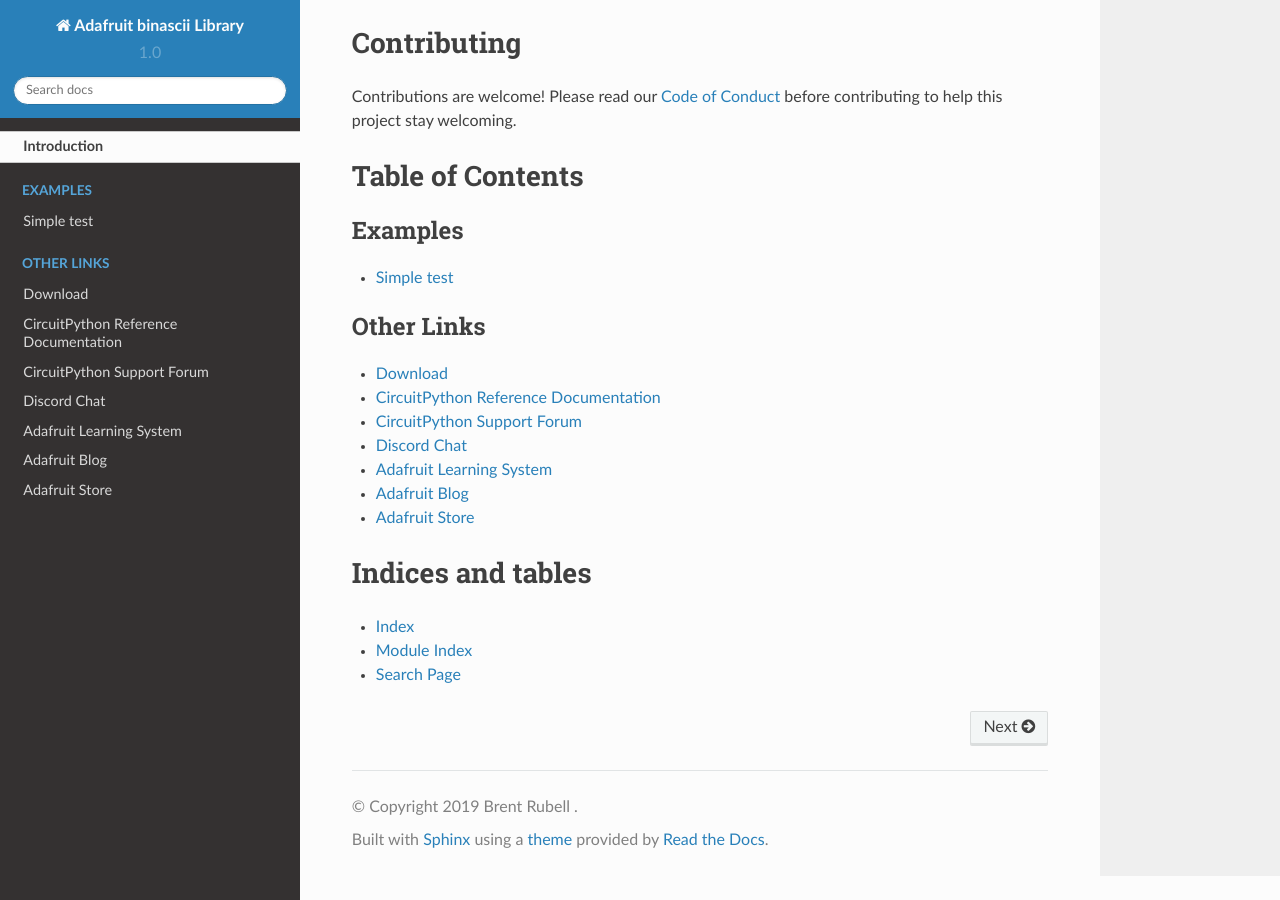
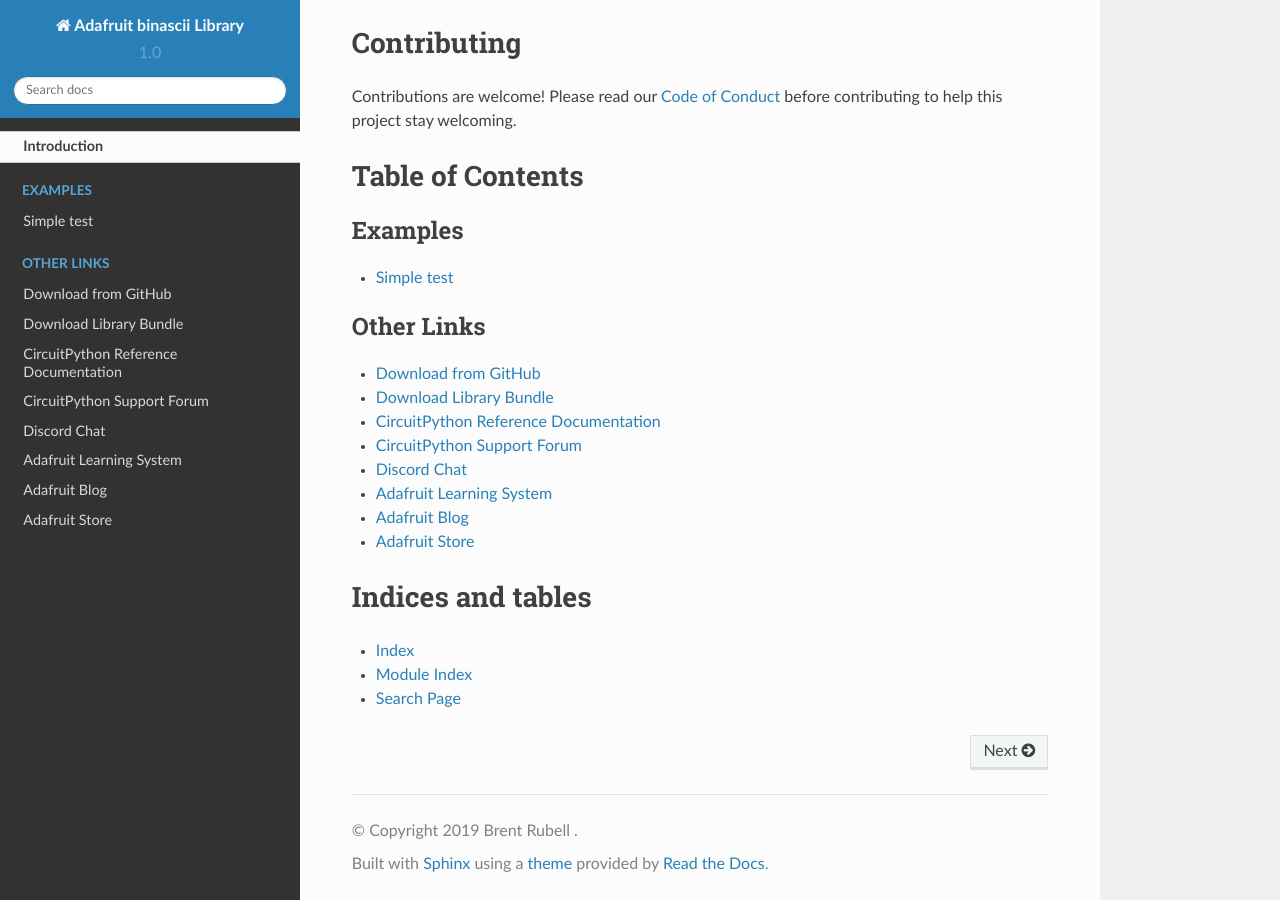
Before and after one commit to adafruit/Adafruit_CircuitPython_binascii, a Sphinx documentation site: the page built from docs/index.rst, in a window 1280 px wide and 900 px high, scrolled down 1461 px. Built offline with Sphinx 7.4.7 and the Read the Docs theme 2.0.0, drawn with Linux system fonts in a browser that asks for light colours; pages that are not in the unit, such as notebooks, are missing from menus.

Commit message:
Added cp.org link to index.rst

```diff
--- a/docs/index.rst
+++ b/docs/index.rst
@@ -31,7 +31,8 @@
 .. toctree::
     :caption: Other Links
 
-    Download <https://github.com/adafruit/Adafruit_CircuitPython_binascii/releases/latest>
+    Download from GitHub <https://github.com/adafruit/Adafruit_CircuitPython_binascii/releases/latest>
+    Download Library Bundle <https://circuitpython.org/libraries>
     CircuitPython Reference Documentation <https://docs.circuitpython.org>
     CircuitPython Support Forum <https://forums.adafruit.com/viewforum.php?f=60>
     Discord Chat <https://adafru.it/discord>
```
